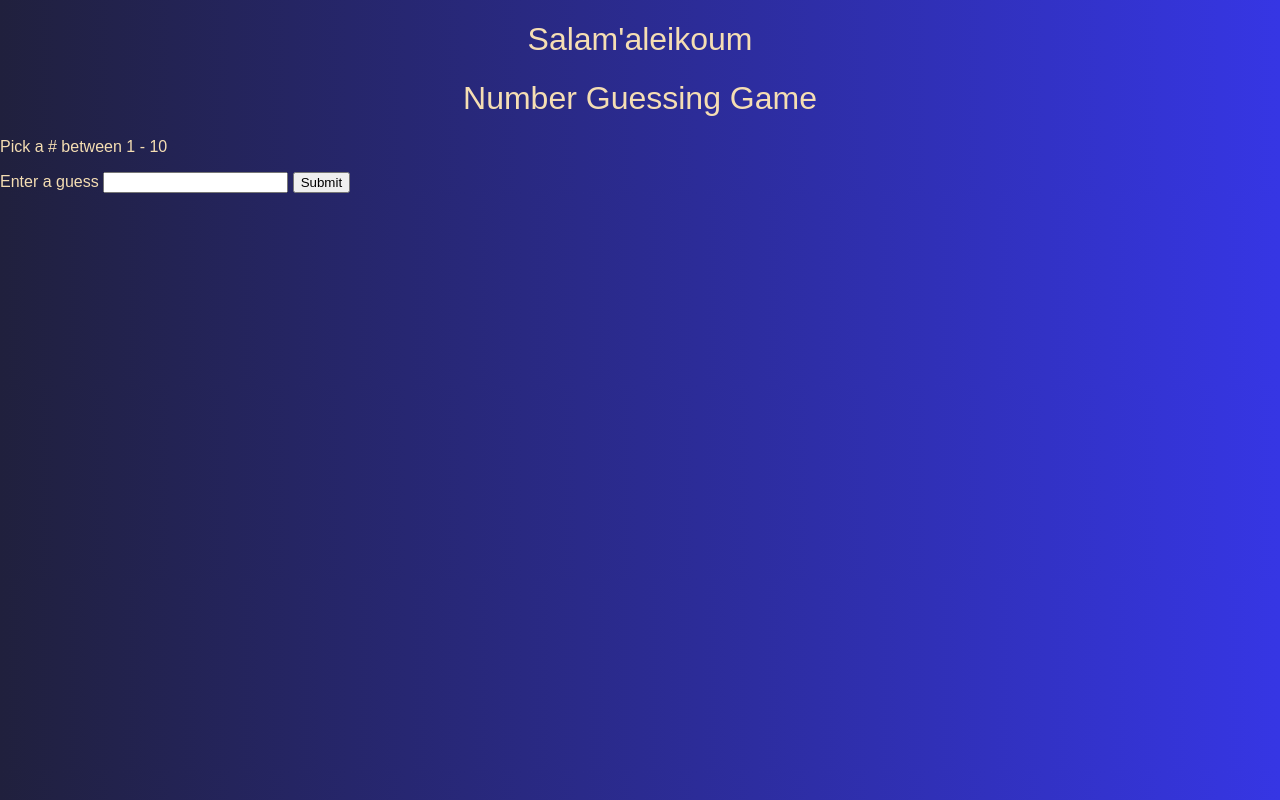
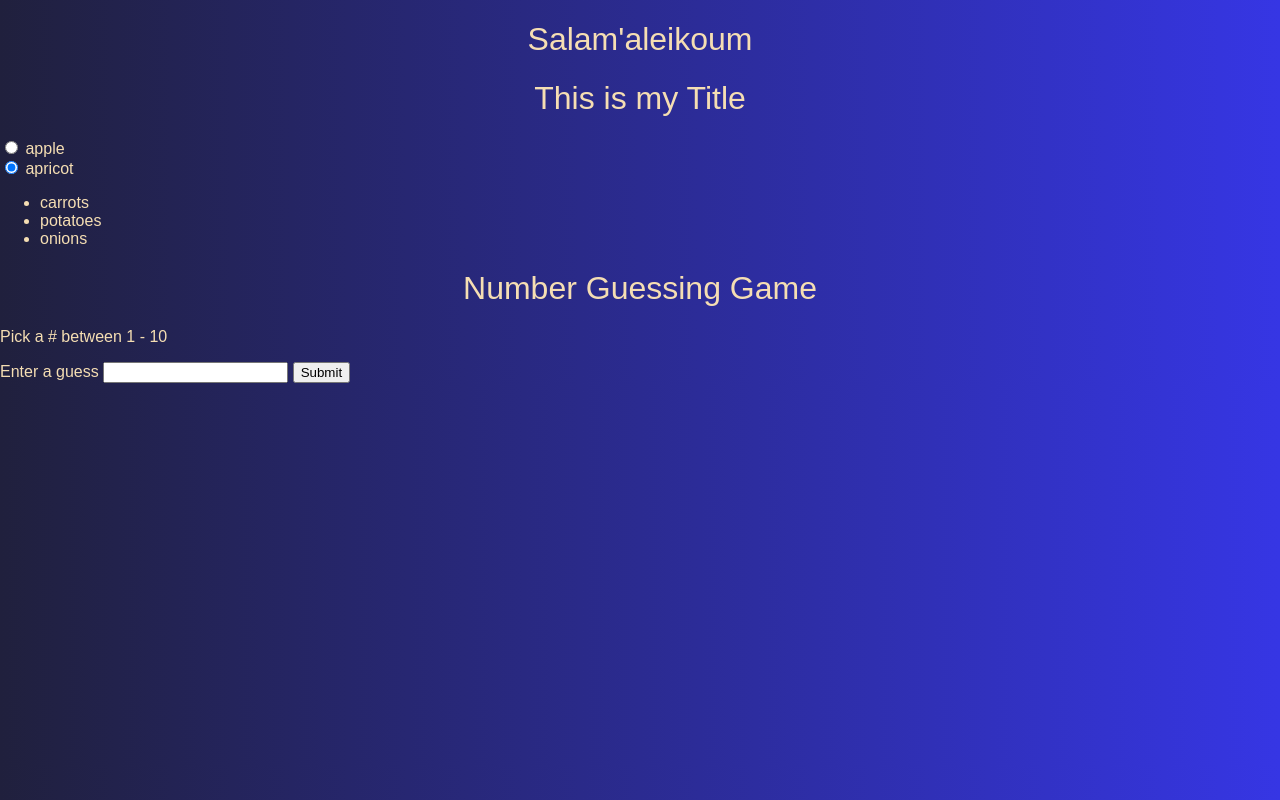
Before and after one commit to ISHAQ98/javascript-basics-practice, a plain HTML site: page index.html in a window 1280 px wide. Drawn offline with Linux system fonts and the light colour scheme.

Commit message:
Update index.html

```diff
--- a/index.html
+++ b/index.html
@@ -15,6 +15,20 @@
     <input type="text" id="bTextBox" /><br />
     <button type="button" id="submitButton">Submit</button><br />
     <label id="cLabel"></label><br /> -->
+    <h1 id="myTitle">This is my Title</h1>
+    <input type="radio" name="fruits" value="apple" />
+    <label for="apple">apple</label><br />
+    <input type="radio" name="fruits" value="apricot" checked="checked" />
+    <label for="apricot">apricot</label><br />
+
+    <ul>
+      <li>carrots</li>
+      <li>potatoes</li>
+      <li>onions</li>
+    </ul>
+    <!-- <h1>Number Guessing Game</h1>
+    <p>Pick a # between 1 - 10</p>
+    <label>Enter a guess</label>
 
     <!-- <label id="countLabel">0</label><br />
     <button id="decreaseBtn">decrease</button>
```
